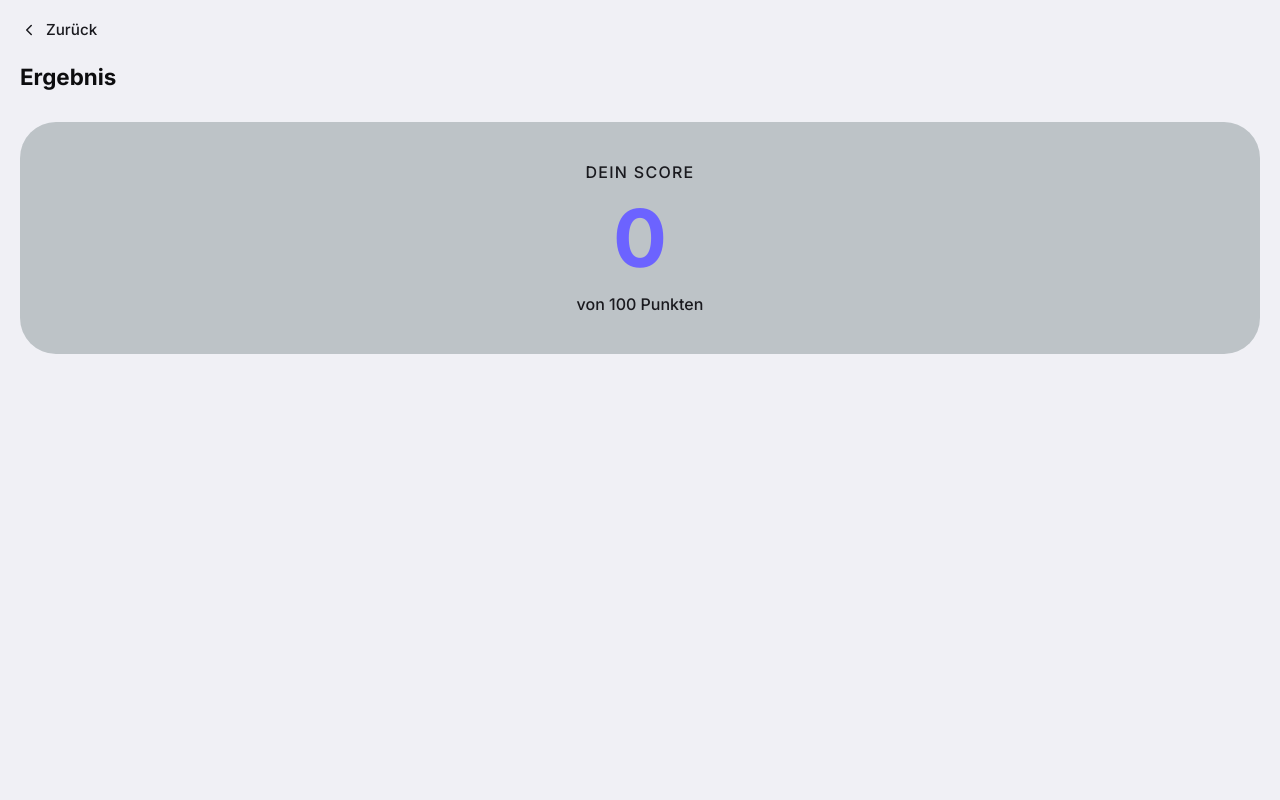
After one commit to jonny-fr/SystemOfAPawn-CodeCanary, a Flask app: page /result in a window 1280 px wide. The commit adds this page. Run offline with Flask 3, Linux system fonts and the light colour scheme.

Commit message:
feat: implement file upload to backend, dummy analyzer, and score result page
Co-authored-by: jonny-fr <80448321+jonny-fr@users.noreply.github.com>
Agent-Logs-Url: https://github.com/jonny-fr/SystemOfAPawn-CodeCanary/sessions/b7a53791-1611-4e6e-b6fa-fcf8118e4939

```diff
--- a/app.py
+++ b/app.py
@@ -1,6 +1,12 @@
-from flask import Flask, render_template
+from flask import Flask, render_template, request, redirect, url_for
 
 app = Flask(__name__)
+
+
+def analyze_audio(_file):
+    """Dummy classifier – always returns a fixed score for demonstration."""
+    score = 67
+    return score
 
 
 @app.route('/')
@@ -13,5 +19,20 @@ def history():
     return render_template('history.html')
 
 
+@app.route('/analyze', methods=['POST'])
+def analyze():
+    audio_file = request.files.get('file')
+    if not audio_file:
+        return redirect(url_for('index'))
+    score = analyze_audio(audio_file)
+    return redirect(url_for('result', score=score))
+
+
+@app.route('/result')
+def result():
+    score = request.args.get('score', 0, type=int)
+    return render_template('result.html', score=score)
+
+
 if __name__ == '__main__':
     app.run()
--- /dev/null
+++ b/templates/result.html
@@ -0,0 +1,71 @@
+<!DOCTYPE html>
+<html lang="de">
+<head>
+  <meta charset="UTF-8" />
+  <meta name="viewport" content="width=device-width, initial-scale=1.0" />
+  <meta name="theme-color" content="#0d0d0f" />
+  <title>Ergebnis – Code Canery</title>
+  <link rel="preconnect" href="https://fonts.googleapis.com" />
+  <link rel="preconnect" href="https://fonts.gstatic.com" crossorigin />
+  <link href="https://fonts.googleapis.com/css2?family=Inter:wght@400;500;600;700&display=swap" rel="stylesheet" />
+  <link rel="stylesheet" href="{{ url_for('static', filename='css/style.css') }}" />
+  <style>
+    .result-page { padding: 20px; }
+    .back-btn {
+      display: inline-flex; align-items: center; gap: 8px;
+      color: var(--muted); font-size: 0.95rem; font-weight: 500;
+      text-decoration: none; margin-bottom: 24px;
+      transition: color 0.2s;
+    }
+    .back-btn:hover { color: var(--text); }
+    .result-page h1 { font-size: 1.4rem; font-weight: 700; margin-bottom: 32px; }
+    .score-card {
+      display: flex;
+      flex-direction: column;
+      align-items: center;
+      gap: 16px;
+      background: var(--surface);
+      border-radius: var(--radius-xl);
+      padding: 40px 24px;
+      text-align: center;
+    }
+    .score-label {
+      font-size: 1rem;
+      font-weight: 500;
+      color: var(--muted);
+      text-transform: uppercase;
+      letter-spacing: 0.08em;
+    }
+    .score-value {
+      font-size: 5rem;
+      font-weight: 700;
+      color: var(--accent);
+      line-height: 1;
+    }
+    .score-unit {
+      font-size: 1rem;
+      color: var(--muted);
+      font-weight: 500;
+    }
+  </style>
+</head>
+<body>
+<div class="page" style="overflow-y: auto;">
+  <div class="result-page">
+    <a href="/" class="back-btn" aria-label="Zurück zur Startseite">
+      <svg class="icon icon-sm" viewBox="0 0 24 24" fill="none" stroke="currentColor"
+           stroke-width="2" stroke-linecap="round" stroke-linejoin="round" aria-hidden="true">
+        <polyline points="15 18 9 12 15 6"/>
+      </svg>
+      Zurück
+    </a>
+    <h1>Ergebnis</h1>
+    <div class="score-card">
+      <span class="score-label">Dein Score</span>
+      <span class="score-value">{{ score }}</span>
+      <span class="score-unit">von 100 Punkten</span>
+    </div>
+  </div>
+</div>
+</body>
+</html>
```
Also changed, not shown: templates/index.html (+18 -6 lines).
